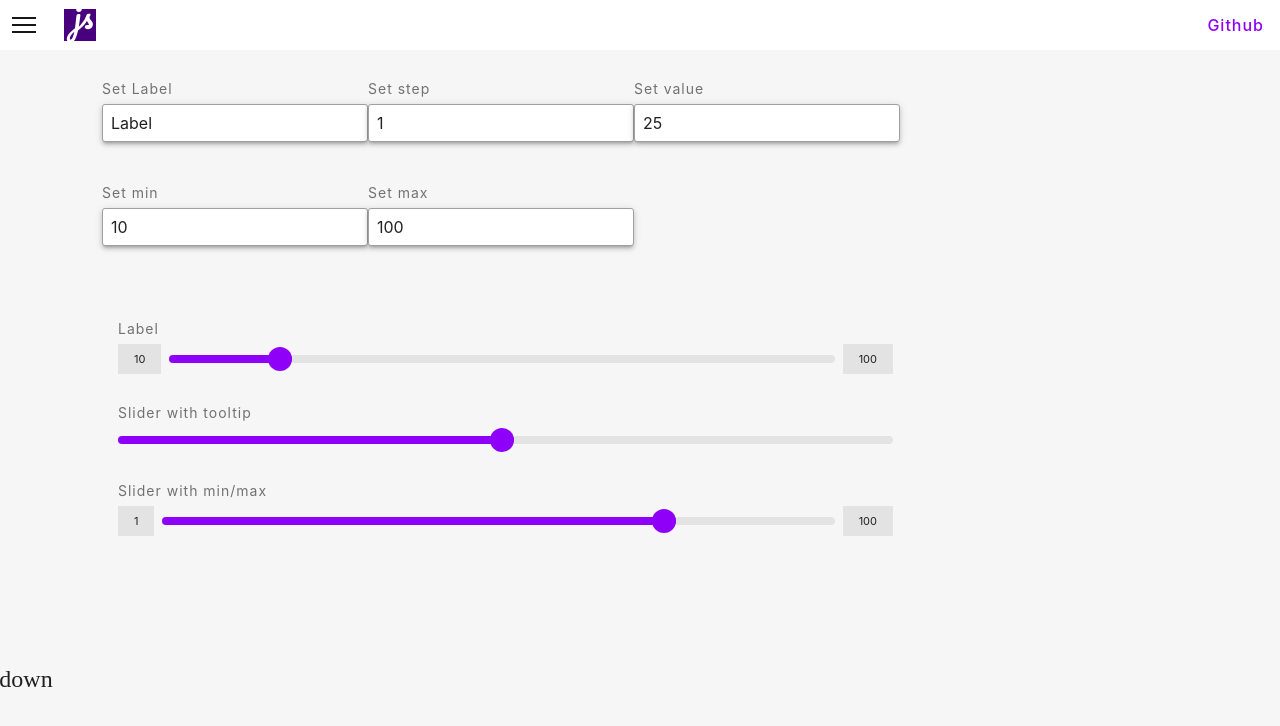
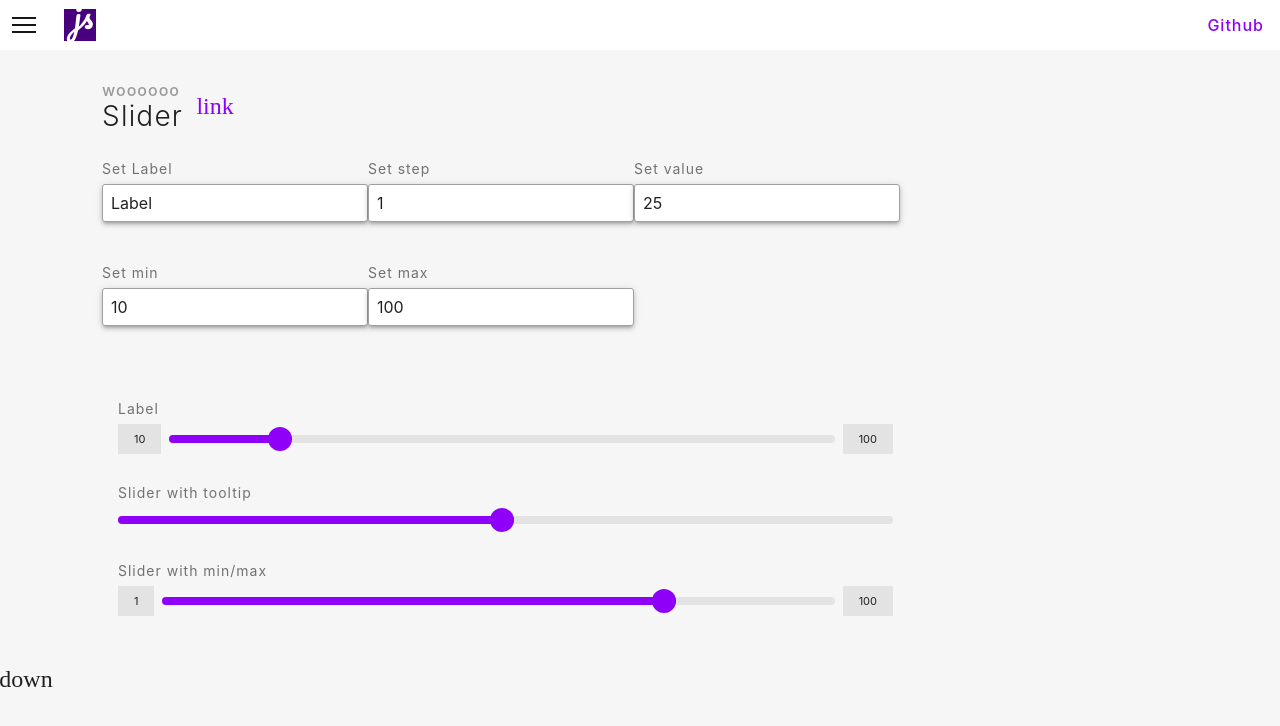
Before and after one commit to strizich/sdui, a Vue app: page /components/slider in a window 1280 px wide. Shown: the top 726 px of the page. Built offline with nearby package versions, Linux system fonts and the light colour scheme.

Commit message:
Tweaks to some components.

```diff
--- a/src/components/SectionHeader.vue
+++ b/src/components/SectionHeader.vue
@@ -14,7 +14,7 @@
     >
       <sd-icon name="link"/>
       <sd-tooltip
-        placement="top"
+        :placement="placement"
         :theme="theme"
         :auto-open="false"
         :active="active"
@@ -38,11 +38,14 @@ export default defineComponent({
   components: { SdTooltip, SdButton, SdIcon },
   props: {
     hash: {
-      type: String,
-      required: true
+      type: String
     },
     title: String,
-    subTitle: String
+    subTitle: String,
+    placement: {
+      type: String,
+      default: 'top'
+    }
   },
   setup (props) {
     const tooltip = reactive({
@@ -57,7 +60,12 @@ export default defineComponent({
     const handleCopy = () => {
       const host = window.location.host
       const currentRoute = route.currentRoute.value.path
-      const copiedResult = host + currentRoute + props.hash
+      let copiedResult = ''
+      if (props.hash) {
+        copiedResult = host + currentRoute + props.hash
+      } else {
+        copiedResult = host + currentRoute
+      }
       navigator.clipboard.writeText(copiedResult).then(
         () => {
           tooltip.theme = ''
--- a/src/library/components/SdLayout/SdLayout.vue
+++ b/src/library/components/SdLayout/SdLayout.vue
@@ -136,7 +136,7 @@ export default {
       top:0;
       left:0;
       right:0;
-      z-index: 1000;
+      z-index: 100;
     }
   }
   .sidebar-enter-active, .sidebar-leave-active{
--- a/src/views/DemoSlider.vue
+++ b/src/views/DemoSlider.vue
@@ -1,6 +1,7 @@
 <template>
   <div class="demo-slider">
   <sd-container>
+    <section-header title="Slider" sub-title="woooooo" placement="bottom"/>
     <sd-fieldset>
       <sd-field label="Set Label" type="text" v-model="label"/>
       <sd-field label="Set step" type="number" v-model.number="step"/>
@@ -42,10 +43,11 @@
 <script>
 import { defineComponent, reactive, toRefs } from 'vue'
 import SdSlider from '@/library/components/SdSlider/SdSlider'
+import SectionHeader from '@/components/SectionHeader'
 import { SdContainer, SdField, SdFieldset } from '@/library'
 
 export default defineComponent({
-  components: { SdSlider, SdContainer, SdField, SdFieldset },
+  components: { SdSlider, SdContainer, SdField, SdFieldset, SectionHeader },
   setup () {
     const slider = reactive({
       label: 'Label',
```
